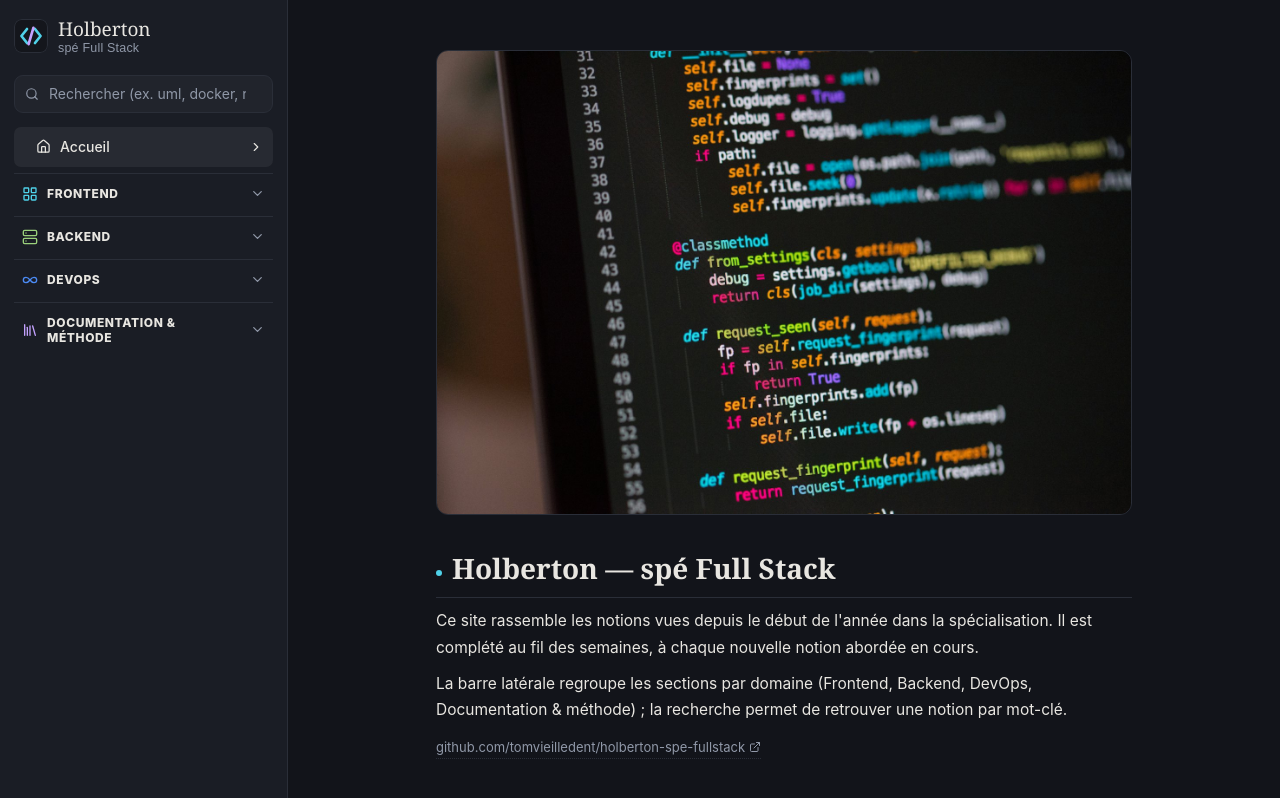
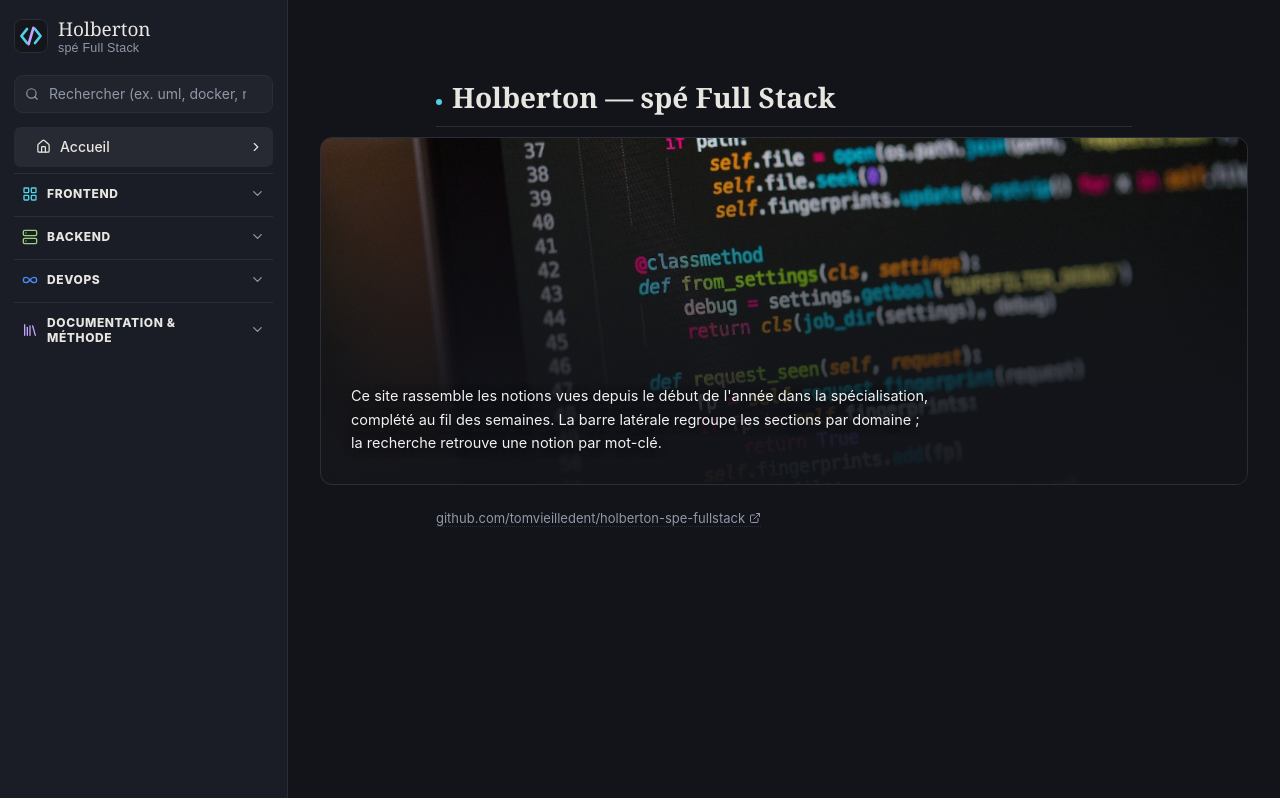
Before and after one commit to tomvieilledent/holberton-spe-fullstack, a React (Vite) app: page / in a window 1280 px wide. Shown: the top 798 px of the page. Built offline with nearby package versions, Linux system fonts and the light colour scheme; the HTML template or start-up script is replaced by a standard one.

Commit message:
feat(home): bandeau photo large en debord, titre au-dessus, texte incruste

```diff
--- a/src/features/home/Home.jsx
+++ b/src/features/home/Home.jsx
@@ -1,54 +1,83 @@
 /* Page d'accueil : présentation courte du site + lien du dépôt. */
-import { H2, P, SourceLink } from "../../shared/ui/primitives.jsx";
+import { H2, SourceLink } from "../../shared/ui/primitives.jsx";
 import { REACT_ACCENT, LINE } from "../../shared/ui/tokens.js";
 
-/* Illustration décorative de la page de garde.
+/* Bandeau de garde : photo large, texte posé par-dessus.
    Image servie en local (public/) — respecte la CSP `img-src 'self'`.
-   Sans rapport avec Holberton : simple habillage. */
-function HeroImage() {
+   Un dégradé sombre garantit le contraste du texte (WCAG AA). */
+function Hero() {
   return (
-    <img
-      src="/home-hero.jpg"
-      alt="Poste de travail : un ordinateur portable affichant du code"
-      width="1600"
-      height="1068"
-      loading="eager"
-      decoding="async"
+    <section
+      role="img"
+      aria-label="Poste de travail : un ordinateur portable affichant du code"
       style={{
-        display: "block",
-        width: "100%",
-        height: "auto",
+        position: "relative",
+        overflow: "hidden",
         border: `1px solid ${LINE}`,
         borderRadius: 12,
-        margin: "6px 0 22px",
+        /* débord symétrique : +1/3 de largeur par rapport à la colonne de texte,
+           borné à la fenêtre pour éviter un scroll horizontal sur mobile */
+        width: "min(133.333%, calc(100vw - 24px))",
+        marginLeft: "calc((100% - min(133.333%, calc(100vw - 24px))) / 2)",
+        marginTop: 6,
+        marginBottom: 22,
+        aspectRatio: "1600 / 600",
+        display: "flex",
+        alignItems: "flex-end",
+        backgroundImage: "url(/home-hero.jpg)",
+        backgroundSize: "cover",
+        backgroundPosition: "center",
       }}
-    />
+    >
+      {/* voile dégradé : transparent en haut, opaque là où se pose le texte */}
+      <div
+        aria-hidden="true"
+        style={{
+          position: "absolute",
+          inset: 0,
+          background:
+            "linear-gradient(180deg, rgba(18,20,26,0.1) 0%, rgba(18,20,26,0.5) 40%, rgba(18,20,26,0.9) 80%, rgba(18,20,26,0.97) 100%)",
+        }}
+      />
+
+      <div
+        style={{
+          position: "relative",
+          padding: "clamp(16px, 4vw, 30px)",
+          maxWidth: 640,
+        }}
+      >
+        <p
+          style={{
+            color: "rgba(255,255,255,0.94)",
+            lineHeight: 1.6,
+            fontSize: 14.5,
+            margin: 0,
+            textShadow: "0 1px 10px rgba(0,0,0,0.8)",
+          }}
+        >
+          Ce site rassemble les notions vues depuis le début de l&apos;année dans
+          la spécialisation, complété au fil des semaines. La barre latérale
+          regroupe les sections par domaine ; la recherche retrouve une notion
+          par mot-clé.
+        </p>
+      </div>
+    </section>
   );
 }
 
 export default function Home() {
   return (
     <div>
-      <HeroImage />
-
       <H2 accent={REACT_ACCENT}>Holberton — spé Full Stack</H2>
 
-      <P>
-        Ce site rassemble les notions vues depuis le début de l&apos;année dans la
-        spécialisation. Il est complété au fil des semaines, à chaque nouvelle
-        notion abordée en cours.
-      </P>
-      <P>
-        La barre latérale regroupe les sections par domaine (Frontend, Backend,
-        DevOps, Documentation &amp; méthode) ; la recherche permet de retrouver
-        une notion par mot-clé.
-      </P>
+      <Hero />
 
-      <P>
+      <p style={{ margin: "10px 0" }}>
         <SourceLink href="https://github.com/tomvieilledent/holberton-spe-fullstack">
           github.com/tomvieilledent/holberton-spe-fullstack
         </SourceLink>
-      </P>
+      </p>
     </div>
   );
 }
```
Also changed, not shown: public/home-hero.jpg.
